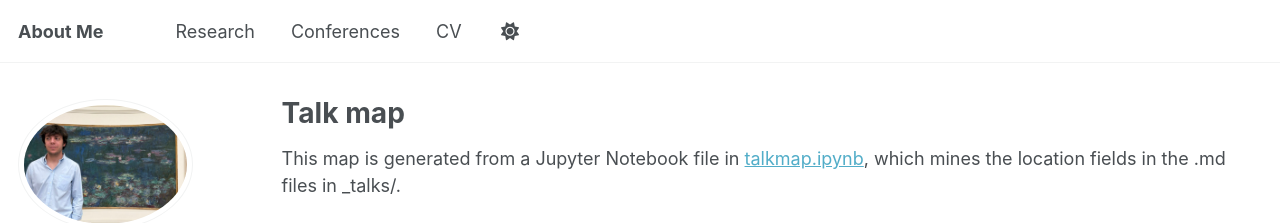
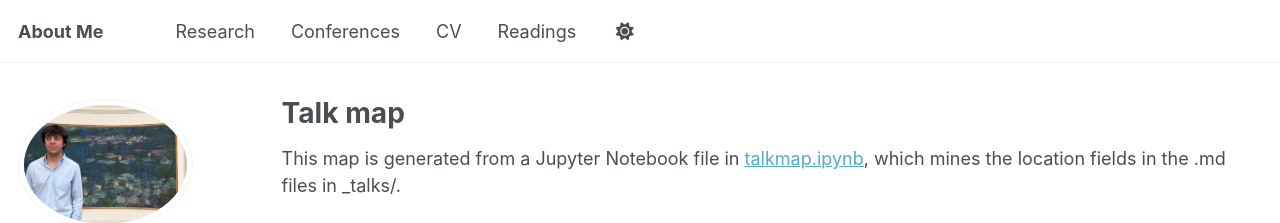
Before and after one commit to IvanNapo/IvanNapo.github.io, a Jekyll site: the page built from _pages/talkmap.html, in a window 1280 px wide. Shown: the top 223 px of the page. Built offline with Jekyll 4.4.1, drawn with Linux system fonts in a browser that asks for light colours; nearby versions of some CDN libraries.

Commit message:
Update navigation.yml

```diff
--- a/_data/navigation.yml
+++ b/_data/navigation.yml
@@ -17,5 +17,7 @@ main:
   - title: "CV"
     url: /files/CV_Jun25.pdf
 
+  - title: "Readings"
+    url: /books/
   # - title: "CV"
   #   url: /cv-json/
```
